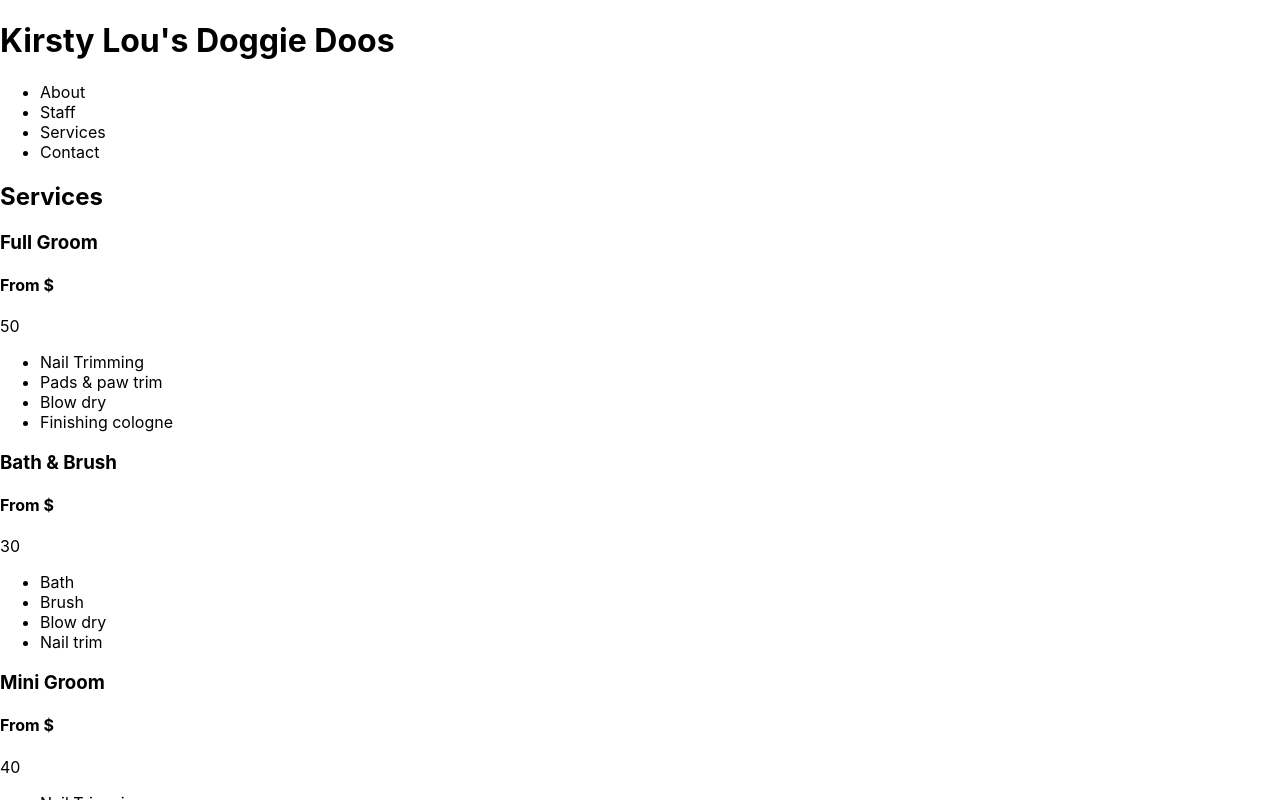
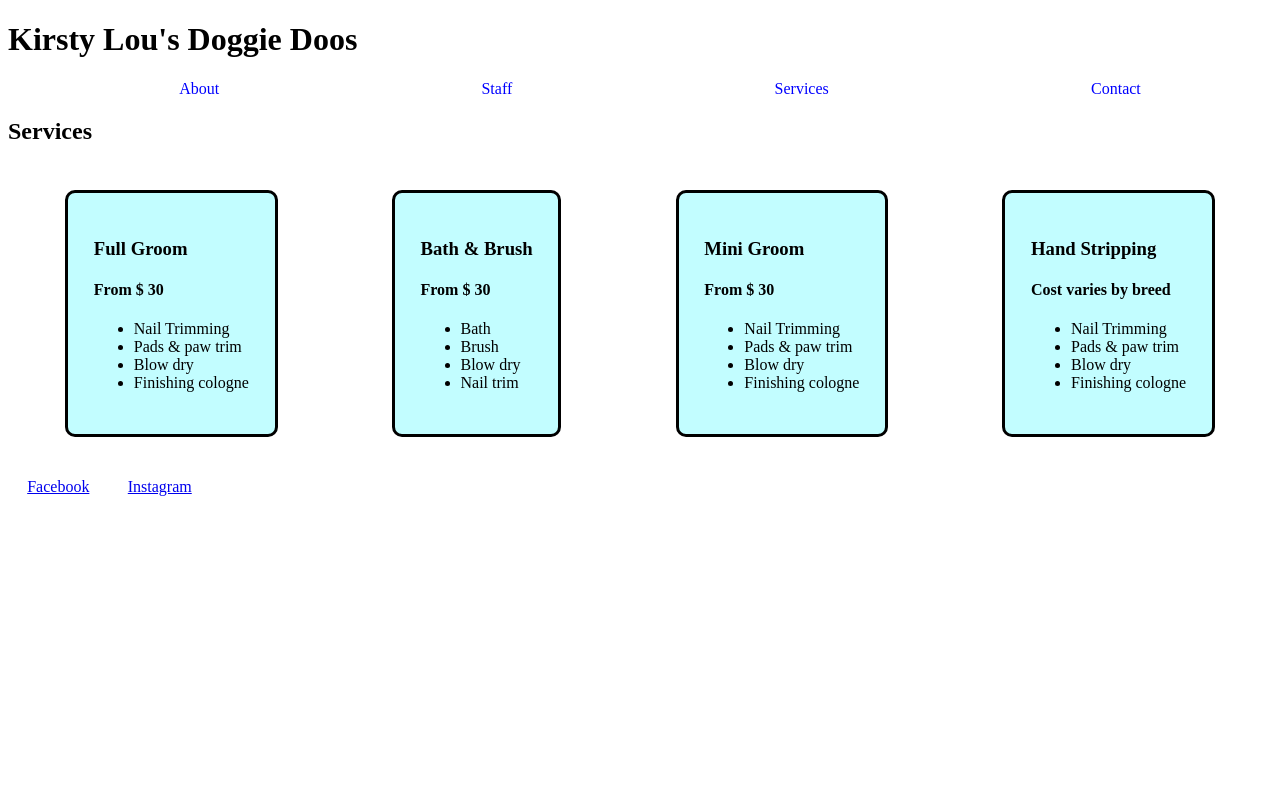
Before and after one commit to jdrobs19/kirsty-lous-grooming, a React (Create React App) app: page / in a window 1280 px wide. Both pictures are taken after a click on the item "Services". Shown: the top 800 px of the page. Built offline with nearby package versions, Linux system fonts and the light colour scheme.

Commit message:
formatted nav items and services

```diff
--- a/src/components/Contact/index.js
+++ b/src/components/Contact/index.js
@@ -5,7 +5,10 @@
         <section>
             <h2 id="contact">Contact us with any questions</h2>
             <div>
-                <p>Telephone</p>
+                <p><strong>Telephone:</strong> 801-854-0370</p>
+            </div>
+            <div>
+            <iframe title="map" src="https://www.google.com/maps/embed?pb=!1m18!1m12!1m3!1d3044.9949621331507!2d-111.67569058446558!3d40.25364327346557!2m3!1f0!2f0!3f0!3m2!1i1024!2i768!4f13.1!3m3!1m2!1s0x874d9bddd78eb3ef%3A0xb356989cb1afc8e0!2sKirsty%20Lou&#39;s%20Doggie%20Doo&#39;s!5e0!3m2!1sen!2sus!4v1619460489181!5m2!1sen!2sus" width="600" height="450" allowfullscreen="" loading="lazy"></iframe>
             </div>
         </section>
     )
--- a/src/components/Services/index.js
+++ b/src/components/Services/index.js
@@ -3,12 +3,12 @@
 function Services() {
     return (
         <section>
-            <div className="services-container">
-                <h2>Services</h2>
-                <div>
+            <div className="services-wrapper">
+                <h2 className="services-header">Services</h2>
+                <div className="services-container">
                     <div className="service">
                         <h3>Full Groom</h3>
-                        <h4>From $</h4><p className="cost">50</p>
+                        <h4>From $ <span className="cost">30</span></h4>
                         <ul>
                             <li>Nail Trimming</li>
                             <li>Pads & paw trim</li>
@@ -18,7 +18,7 @@
                     </div>
                     <div className="service">
                     <h3>Bath & Brush</h3>
-                        <h4>From $</h4><p className="cost">30</p>
+                        <h4>From $ <span className="cost">30</span></h4>
                         <ul>
                             <li>Bath</li>
                             <li>Brush</li>
@@ -28,7 +28,7 @@
                     </div>
                     <div className="service">
                     <h3>Mini Groom</h3>
-                        <h4>From $</h4><p className="cost">40</p>
+                    <h4>From $ <span className="cost">30</span></h4>
                         <ul>
                             <li>Nail Trimming</li>
                             <li>Pads & paw trim</li>
--- a/src/index.css
+++ b/src/index.css
@@ -1,4 +1,4 @@
-body {
+/* body {
   margin: 0;
   font-family: -apple-system, BlinkMacSystemFont, 'Segoe UI', 'Roboto', 'Oxygen',
     'Ubuntu', 'Cantarell', 'Fira Sans', 'Droid Sans', 'Helvetica Neue',
@@ -10,4 +10,45 @@
 code {
   font-family: source-code-pro, Menlo, Monaco, Consolas, 'Courier New',
     monospace;
+} */
+
+Nav{
+  position: relative;
 }
+
+Nav ul{
+  display: flex;
+  justify-content: space-around;
+}
+
+Nav ul li{
+  color: blue;
+  display: flex;
+  flex-wrap: wrap;
+  cursor: pointer;
+}
+
+.services-container{
+  display: flex;
+  flex-wrap: wrap;
+  justify-content: space-around;
+  align-items: center;
+}
+
+.service{
+  border: black solid;
+  border-radius: 10px;
+  padding: 2vw;
+  background-color: rgba(15, 246, 540, .25);
+  /* height: 30%;
+  width: 10%; */
+  margin: 2vw;
+}
+
+Footer{
+  margin-top: 2vh;
+}
+
+footer a{
+  padding: 1.5vw;
+}
```
